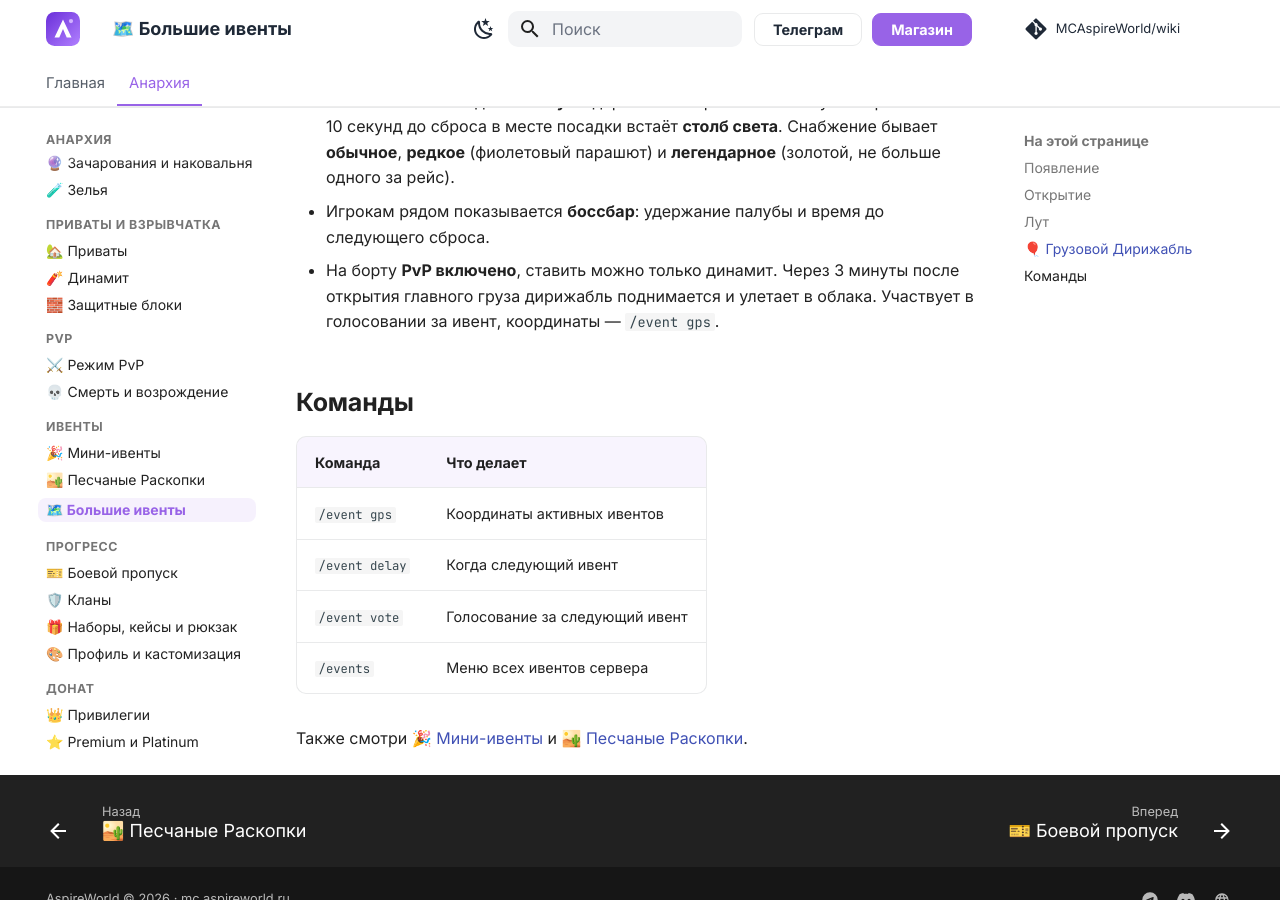
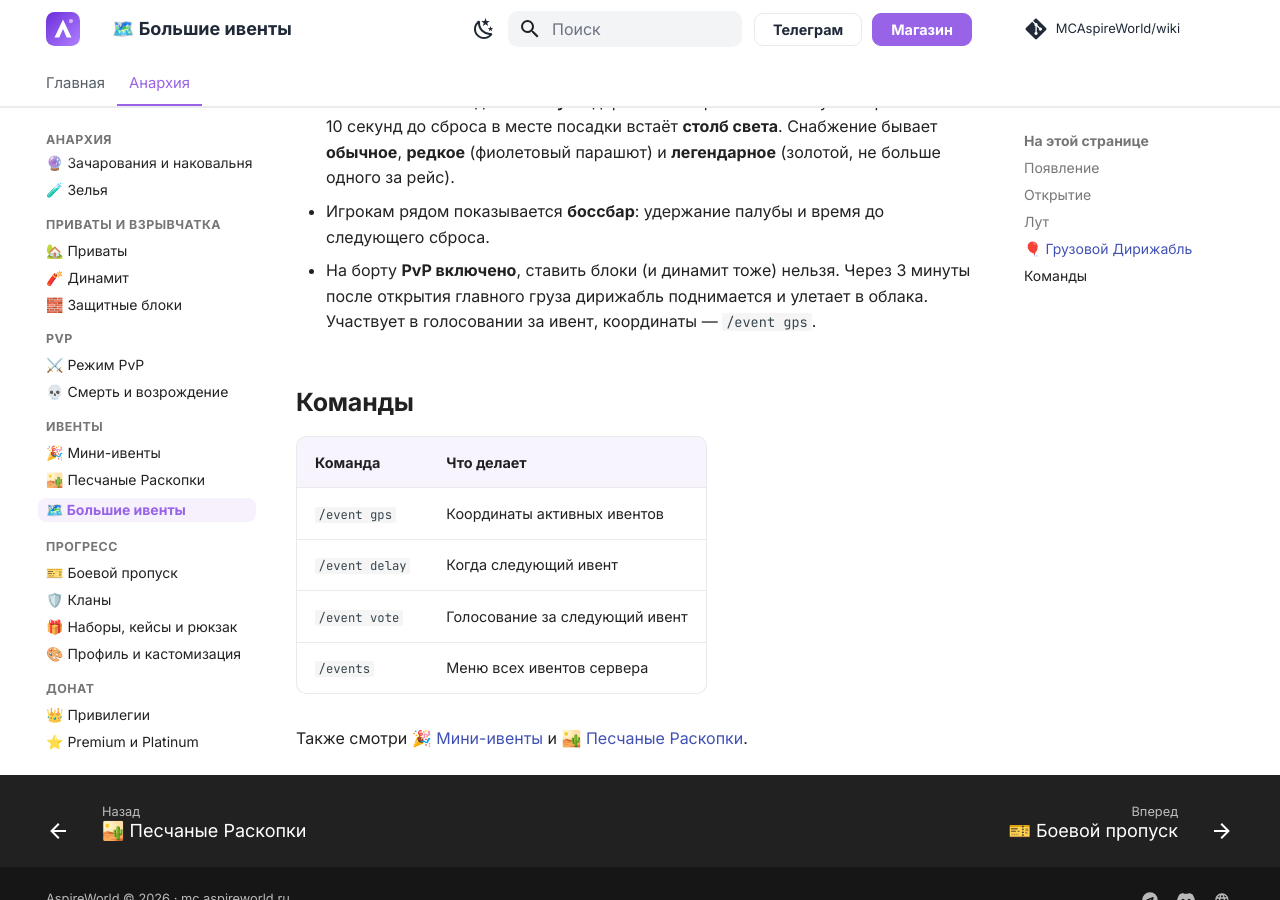
Before and after one commit to MCAspireWorld/wiki, an MkDocs documentation site: the page built from docs/anarchy/events.md, in a window 1280 px wide and 900 px high, scrolled down 1050 px. Built offline with MkDocs 1.6.1 and Material for MkDocs 9.7.7, drawn with Linux system fonts in a browser that asks for light colours; comment, search, counter and statistics services are not loaded.

Commit message:
Дирижабль: на борту ничего ставить нельзя
Co-Authored-By: Claude Opus 5.5 <noreply@anthropic.com>

```diff
--- a/docs/anarchy/events.md
+++ b/docs/anarchy/events.md
@@ -26,7 +26,7 @@
 - **Бочки под ключ** (4–12 штук) — ключи отобрали **воздушные пираты**. Они высаживаются на палубу волнами, с убитого пирата может выпасть ключ. Ключ открывает одну бочку и работает только на этом рейсе.
 - **Снабжение** — каждые **2 минуты** дирижабль сбрасывает бочку на парашюте. За 10 секунд до сброса в месте посадки встаёт **столб света**. Снабжение бывает **обычное**, **редкое** (фиолетовый парашют) и **легендарное** (золотой, не больше одного за рейс).
 - Игрокам рядом показывается **боссбар**: удержание палубы и время до следующего сброса.
-- На борту **PvP включено**, ставить можно только динамит. Через 3 минуты после открытия главного груза дирижабль поднимается и улетает в облака. Участвует в голосовании за ивент, координаты — `/event gps`.
+- На борту **PvP включено**, ставить блоки (и динамит тоже) нельзя. Через 3 минуты после открытия главного груза дирижабль поднимается и улетает в облака. Участвует в голосовании за ивент, координаты — `/event gps`.
 
 ## Команды
 
```
